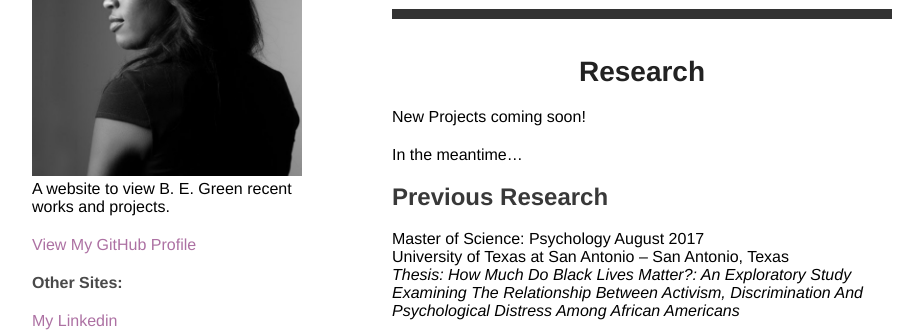
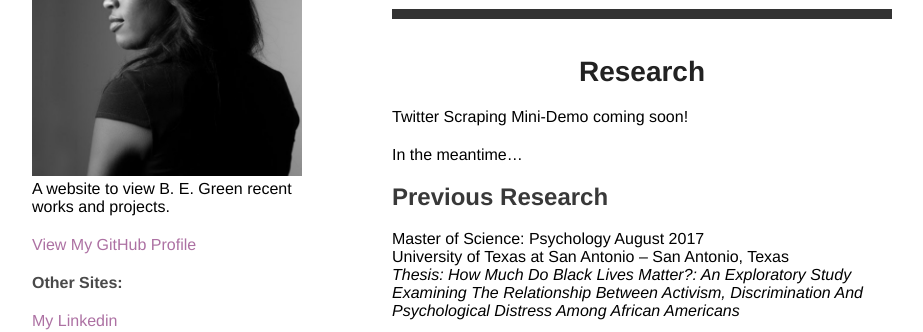
Before and after one commit to bregreen/bregreen.github.io, a Jekyll site: the page built from research.md, in a window 1280 px wide. Shown: the part 201-533 px from the top of the page, without its empty margins (178-1101 px from the left). Built offline with Jekyll 4.4.1, drawn with Linux system fonts in a browser that asks for light colours; nearby versions of some CDN libraries; our own code applies the rules of GitHub Pages for plain Markdown files.

Commit message:
Update research.md

```diff
--- a/research.md
+++ b/research.md
@@ -4,7 +4,7 @@ layout: default
 
 # Research
 
-New Projects coming soon!
+Twitter Scraping Mini-Demo coming soon!
 
 In the meantime...
 
```
